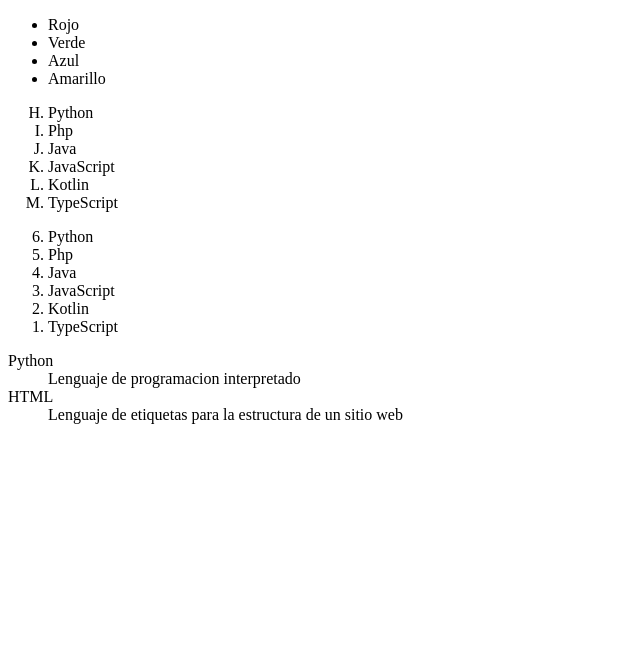
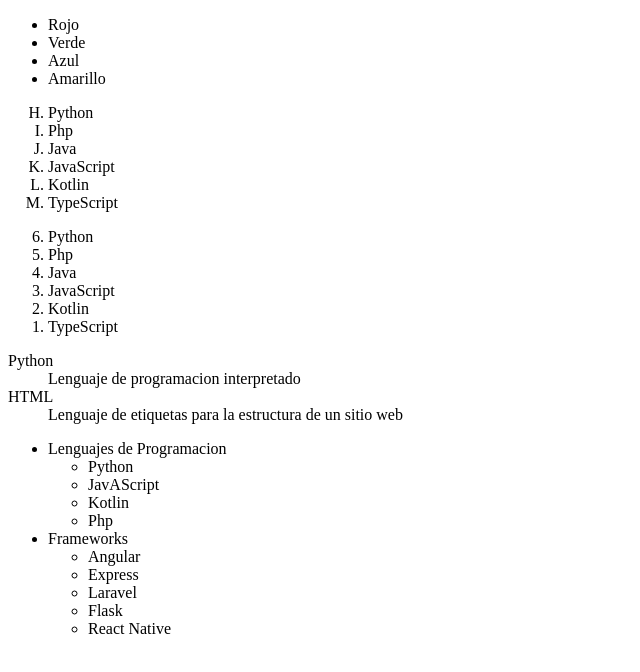
Before and after one commit to Startclass15/ProgramacionWeb, a plain HTML site: page listas.html in a window 1280 px wide. Shown: the whole page, without its empty margins (0-640 px from the left). Drawn offline with Linux system fonts and the light colour scheme.

Commit message:
Listas Anidadas

```diff
--- a/listas.html
+++ b/listas.html
@@ -53,5 +53,27 @@
         <dd>Lenguaje de etiquetas para la estructura de un sitio web</dd>
     </dl>
 
+    <!--LISTAS ANIDADAS-->
+    <ul>
+        <li>
+            Lenguajes de Programacion
+            <ul>
+                <li>Python</li>
+                <li>JavAScript</li>
+                <li>Kotlin</li>
+                <li>Php</li>
+            </ul>
+        </li>
+        <li>
+            Frameworks
+            <ul>
+                <li>Angular</li>
+                <li>Express</li>
+                <li>Laravel</li>
+                <li>Flask</li>
+                <li>React Native</li>
+            </ul>
+        </li>
+    </ul>
 </body>
 </html>
```
